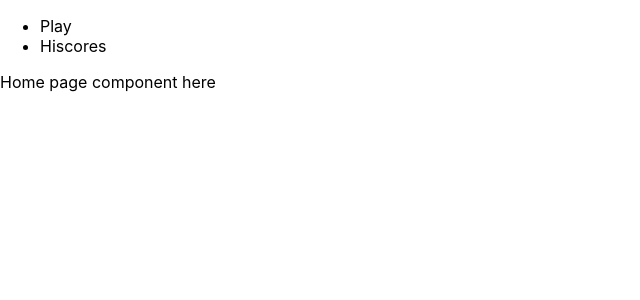
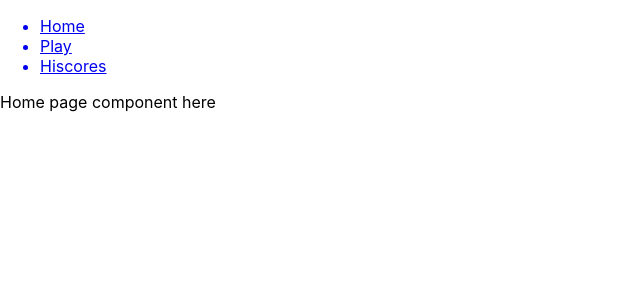
Before and after one commit to nicholas-wilson/react-redux-project, a React (Create React App) app in the folder react-redux-project/: page / in a window 1280 px wide. Shown: the top 300 px of the page, without its empty margins (0-640 px from the left). Built offline with nearby package versions, Linux system fonts and the light colour scheme.

Commit message:
added links in NavBar

```diff
--- a/react-redux-project/src/components/NavBar.js
+++ b/react-redux-project/src/components/NavBar.js
@@ -1,4 +1,5 @@
 import React, {Component} from 'react';
+import {Link} from 'react-router-dom';
 
 class NavBar extends Component {
 
@@ -6,8 +7,15 @@
     return (
       <div>
         <ul>
-          <li>Play</li>
-          <li>Hiscores</li>
+          <Link to="/">
+            <li>Home</li>
+          </Link>
+          <Link to="/play">
+            <li>Play</li>
+          </Link>
+          <Link to="/hiscores">
+            <li>Hiscores</li>
+          </Link>
         </ul>
       </div>
     )
```
